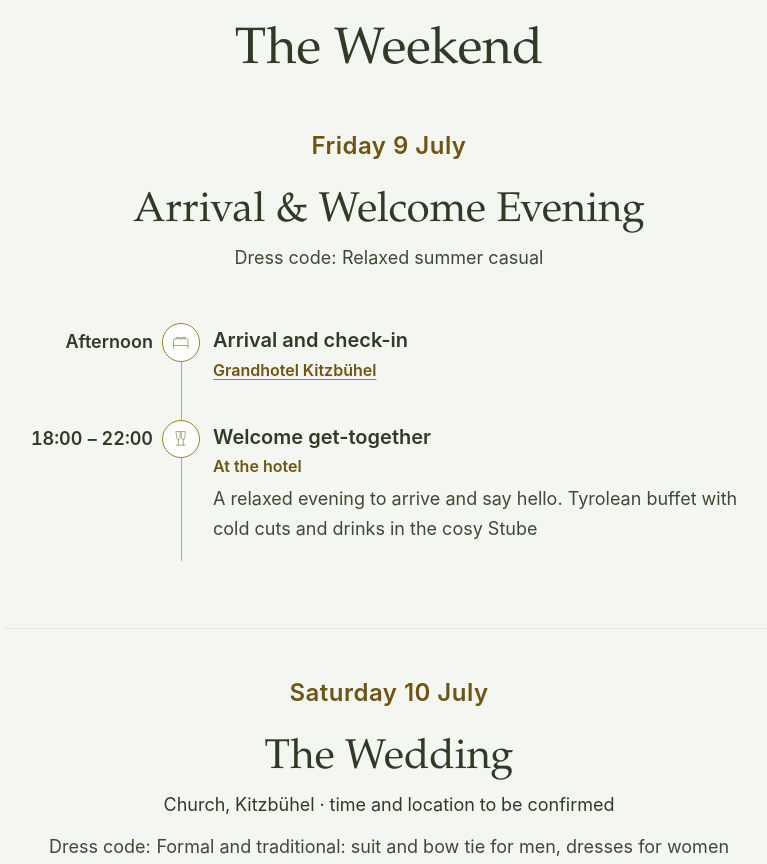
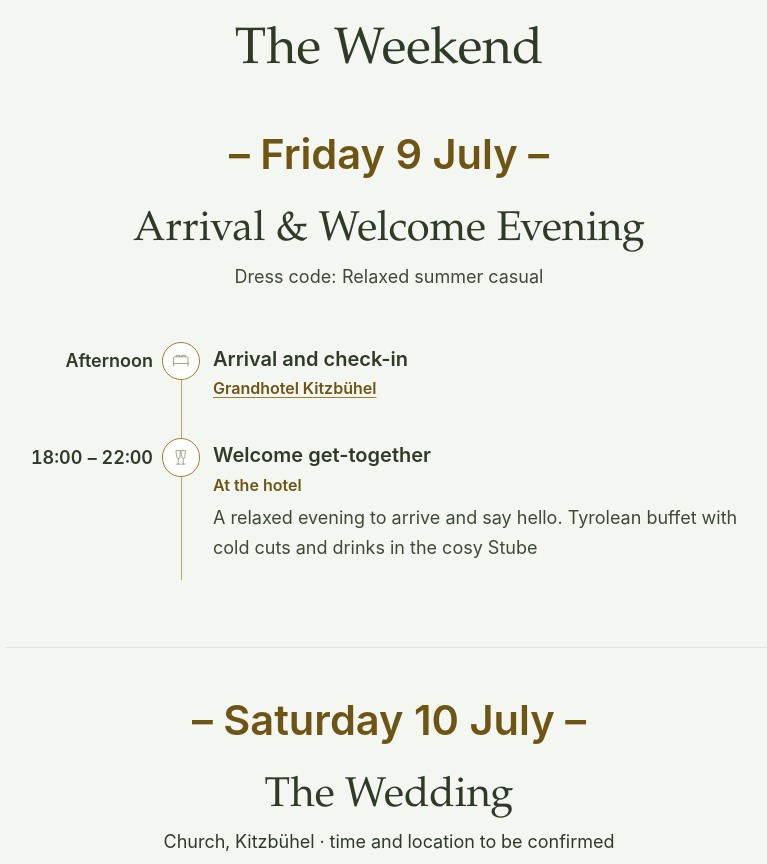
Before and after one commit to maximilianjaegerprivat-gif/lingling-and-max-wedding, a plain HTML site: page index.html in a window 1280 px wide. Shown: the part 1960-2824 px from the top of the page, without its empty margins (251-1018 px from the left). Drawn offline with Linux system fonts and the light colour scheme.

Commit message:
Schedule: day dates as large as the day titles, framed by dashes
"– Saturday 10 July –" (and Friday, Sunday) at the size of the day
titles, in all three languages; the dashes are decorative CSS and are
skipped by screen readers where supported.

Co-Authored-By: Claude Opus 5.5 <noreply@anthropic.com>

```diff
--- a/css/styles.css
+++ b/css/styles.css
@@ -129,9 +129,12 @@ a:hover { color: var(--gold-text); text-decoration-color: currentColor; }
 }
 /* Dates: big and clear, normal case (the couple's request) */
 .eyebrow.eyebrow--date {
-  font-size: clamp(1.25rem, 1.1rem + .6vw, 1.5rem); letter-spacing: .02em; text-transform: none;
-  line-height: 1.3; padding-left: 0; margin-bottom: 1.75rem; /* a clear space before the day title */
+  font-size: var(--fs-2); letter-spacing: 0; text-transform: none; text-wrap: balance;   /* as big as the day titles */
+  line-height: 1.2; padding-left: 0; margin-bottom: 1.75rem; /* a clear space before the day title */
 }
+/* "– Saturday 10 July –": the dashes are decoration, so screen readers skip them where supported */
+.eyebrow--date::before { content: "– "; content: "– " / ""; }
+.eyebrow--date::after { content: " –"; content: " –" / ""; }
 
 .lead {
   font-size: var(--fs-lead);
```
